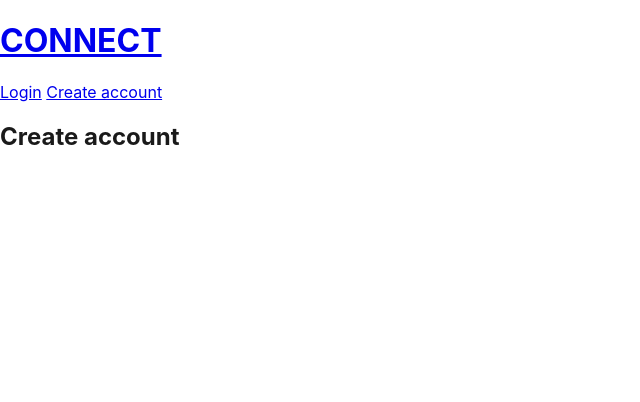
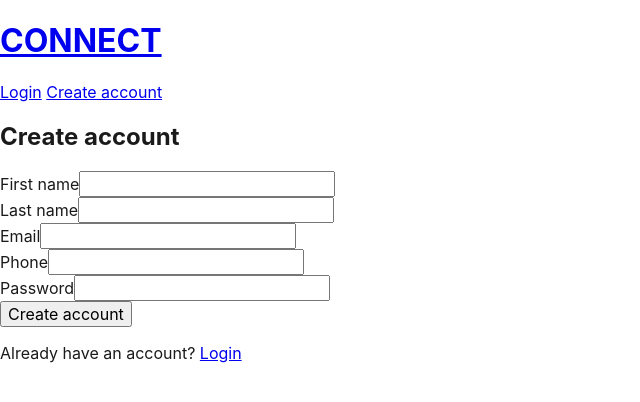
Before and after one commit to JCKFinland/connect, a React (Vite) app in the folder frontend-customer/: page /register in a window 1280 px wide. Shown: the top 402 px of the page, without its empty margins (0-640 px from the left). Built offline with nearby package versions, Linux system fonts and the light colour scheme; no server answers.

Commit message:
feat: add customer registration flow

```diff
--- a/frontend-customer/src/pages/LoginPage.jsx
+++ b/frontend-customer/src/pages/LoginPage.jsx
@@ -49,6 +49,10 @@ export default function LoginPage() {
     <section>
       <h2>Login</h2>
 
+      {location.state?.registrationSuccess ? (
+        <p role="status">Account created successfully. Please log in.</p>
+      ) : null}
+
       <form onSubmit={handleSubmit}>
         <div>
           <label htmlFor="email">Email</label>
--- a/frontend-customer/src/pages/RegisterPage.jsx
+++ b/frontend-customer/src/pages/RegisterPage.jsx
@@ -1,9 +1,152 @@
-function RegisterPage() {
+import { useState } from "react";
+import { Link, Navigate, useNavigate } from "react-router";
+
+import { useAuth } from "../auth/AuthContext";
+
+export default function RegisterPage() {
+  const { isAuthenticated, isBootstrapping, register } = useAuth();
+
+  const navigate = useNavigate();
+
+  const [firstName, setFirstName] = useState("");
+  const [lastName, setLastName] = useState("");
+  const [email, setEmail] = useState("");
+  const [phone, setPhone] = useState("");
+  const [password, setPassword] = useState("");
+  const [error, setError] = useState("");
+  const [isSubmitting, setIsSubmitting] = useState(false);
+
+  if (isBootstrapping) {
+    return (
+      <section>
+        <p>Restoring your CONNECT session...</p>
+      </section>
+    );
+  }
+
+  if (isAuthenticated) {
+    return <Navigate to="/" replace />;
+  }
+
+  async function handleSubmit(event) {
+    event.preventDefault();
+
+    setError("");
+    setIsSubmitting(true);
+
+    try {
+      await register({
+        email: email.trim(),
+        password,
+        firstName: firstName.trim(),
+        lastName: lastName.trim(),
+        phone: phone.trim(),
+      });
+
+      navigate("/login", {
+        replace: true,
+        state: {
+          registrationSuccess: true,
+        },
+      });
+    } catch (requestError) {
+      setError(requestError?.message ?? "Unable to create account");
+    } finally {
+      setIsSubmitting(false);
+    }
+  }
+
   return (
     <section>
       <h2>Create account</h2>
+
+      <form onSubmit={handleSubmit}>
+        <div>
+          <label htmlFor="firstName">First name</label>
+
+          <input
+            id="firstName"
+            name="firstName"
+            type="text"
+            autoComplete="given-name"
+            required
+            maxLength={100}
+            value={firstName}
+            onChange={(event) => setFirstName(event.target.value)}
+          />
+        </div>
+
+        <div>
+          <label htmlFor="lastName">Last name</label>
+
+          <input
+            id="lastName"
+            name="lastName"
+            type="text"
+            autoComplete="family-name"
+            required
+            maxLength={100}
+            value={lastName}
+            onChange={(event) => setLastName(event.target.value)}
+          />
+        </div>
+
+        <div>
+          <label htmlFor="email">Email</label>
+
+          <input
+            id="email"
+            name="email"
+            type="email"
+            autoComplete="email"
+            required
+            maxLength={255}
+            value={email}
+            onChange={(event) => setEmail(event.target.value)}
+          />
+        </div>
+
+        <div>
+          <label htmlFor="phone">Phone</label>
+
+          <input
+            id="phone"
+            name="phone"
+            type="tel"
+            autoComplete="tel"
+            required
+            maxLength={30}
+            value={phone}
+            onChange={(event) => setPhone(event.target.value)}
+          />
+        </div>
+
+        <div>
+          <label htmlFor="password">Password</label>
+
+          <input
+            id="password"
+            name="password"
+            type="password"
+            autoComplete="new-password"
+            required
+            minLength={8}
+            maxLength={72}
+            value={password}
+            onChange={(event) => setPassword(event.target.value)}
+          />
+        </div>
+
+        {error ? <p role="alert">{error}</p> : null}
+
+        <button type="submit" disabled={isSubmitting}>
+          {isSubmitting ? "Creating account..." : "Create account"}
+        </button>
+      </form>
+
+      <p>
+        Already have an account? <Link to="/login">Login</Link>
+      </p>
     </section>
   );
 }
-
-export default RegisterPage;
```
